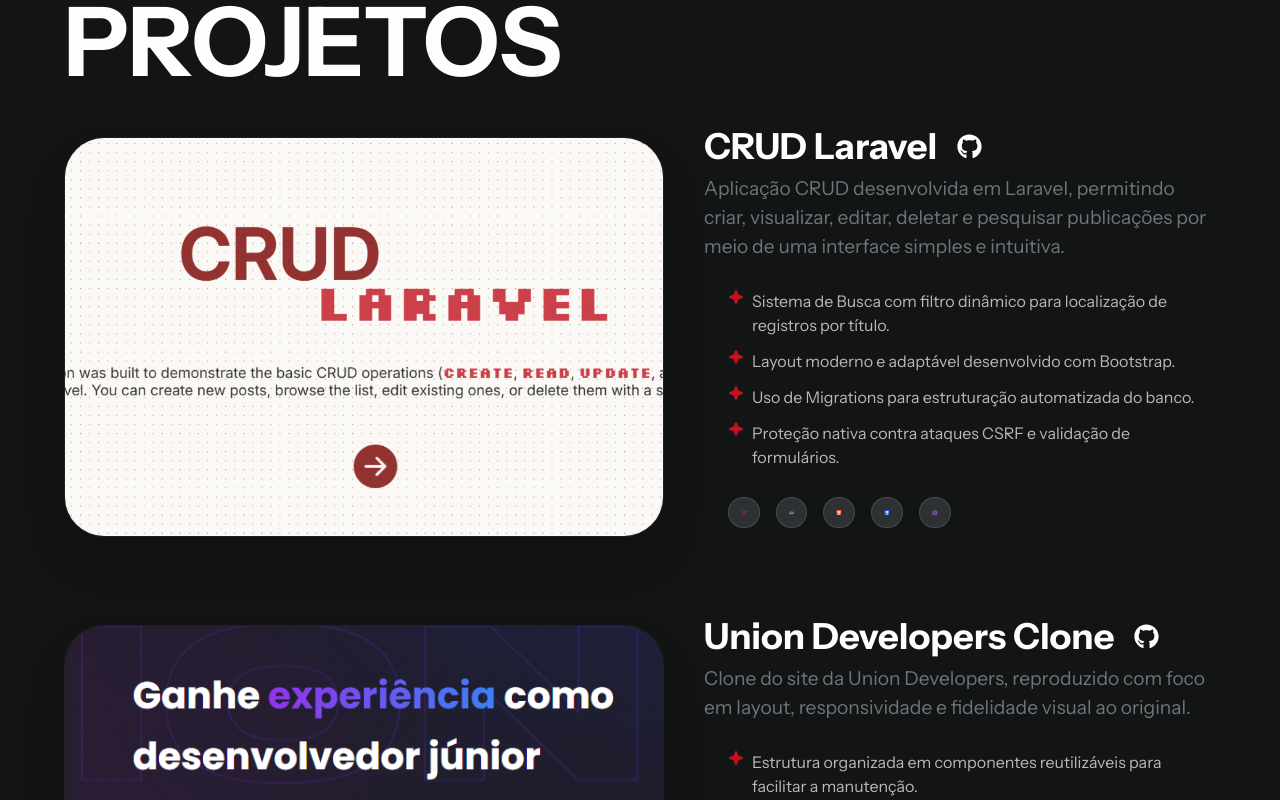
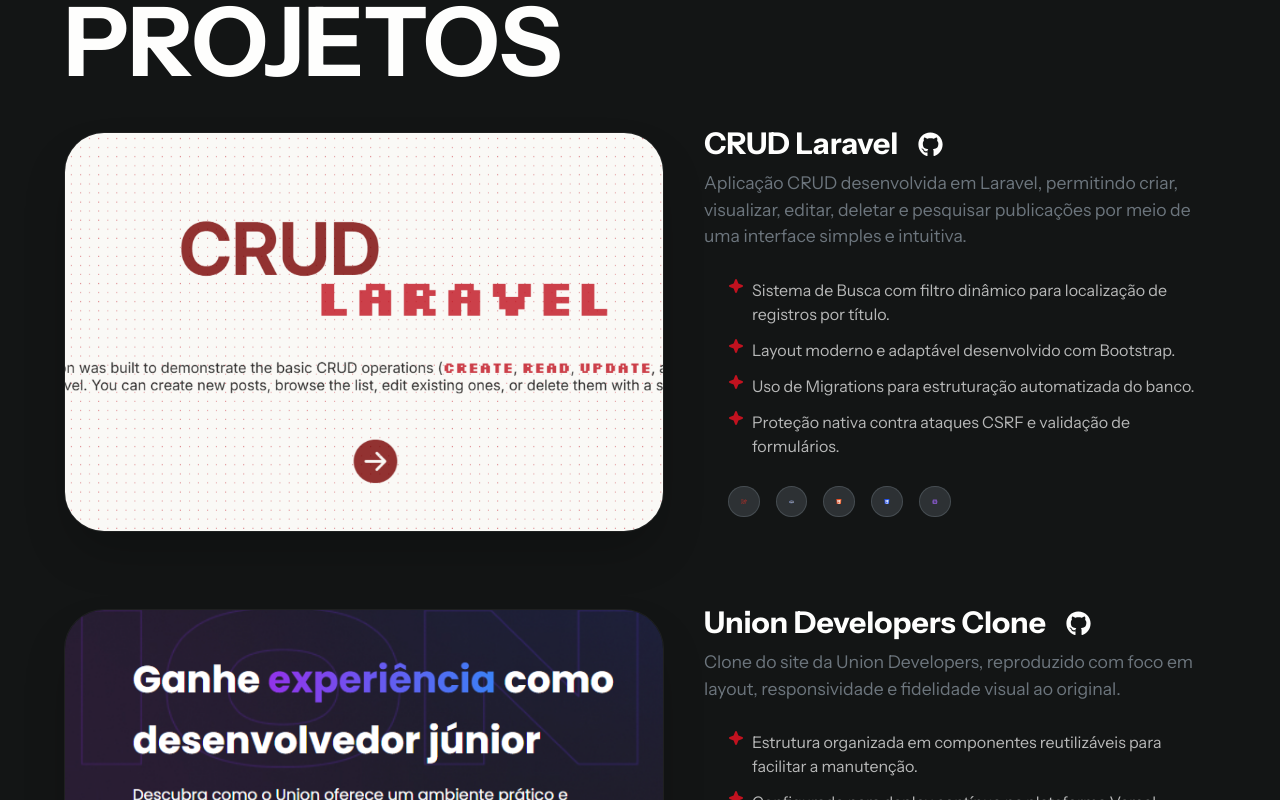
Before and after one commit to michaelleoliveir/mikl_portfolio, a Next.js app: page / in a window 1280 px wide. Shown: the part 2440-3240 px from the top of the page. Built offline with nearby package versions, Linux system fonts and the light colour scheme; a web font is replaced by a local one.

Commit message:
feat: adjusts the size of the title and subtitle in the Project component for better responsiveness

```diff
--- a/src/components/ui/Project.tsx
+++ b/src/components/ui/Project.tsx
@@ -24,12 +24,12 @@
             <div className="px-4 md:px-0 flex flex-col gap-3 md:gap-5">
                 <div>
                     <div className="flex flex-row items-center gap-5">
-                        <h1 className="text-letter text-2xl md:text-4xl font-bold">{title}</h1>
+                        <h1 className="text-letter text-2xl md:text-3xl font-bold">{title}</h1>
                         <Link href={link} target="_blank">
                             <FaGithub className="text-letter" size={25} />
                         </Link>
                     </div>
-                    <p className="mt-2 text-gray text-[1rem] md:text-[1.2rem]">{subtitle}</p>
+                    <p className="mt-2 text-gray text-[1rem] md:text-[1.1rem]">{subtitle}</p>
                 </div>
 
                 <div className="flex flex-col gap-3 my-2">
```
